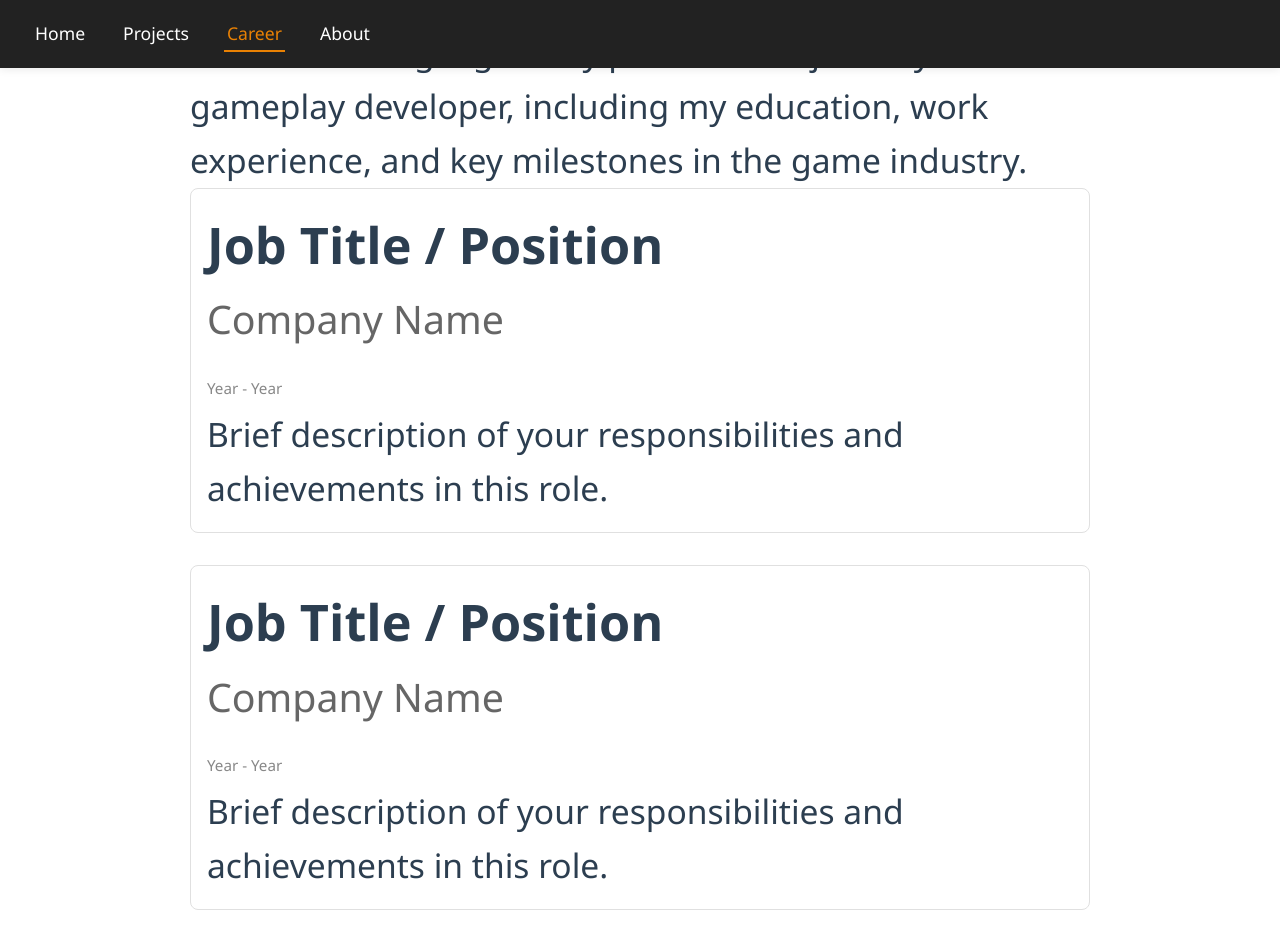
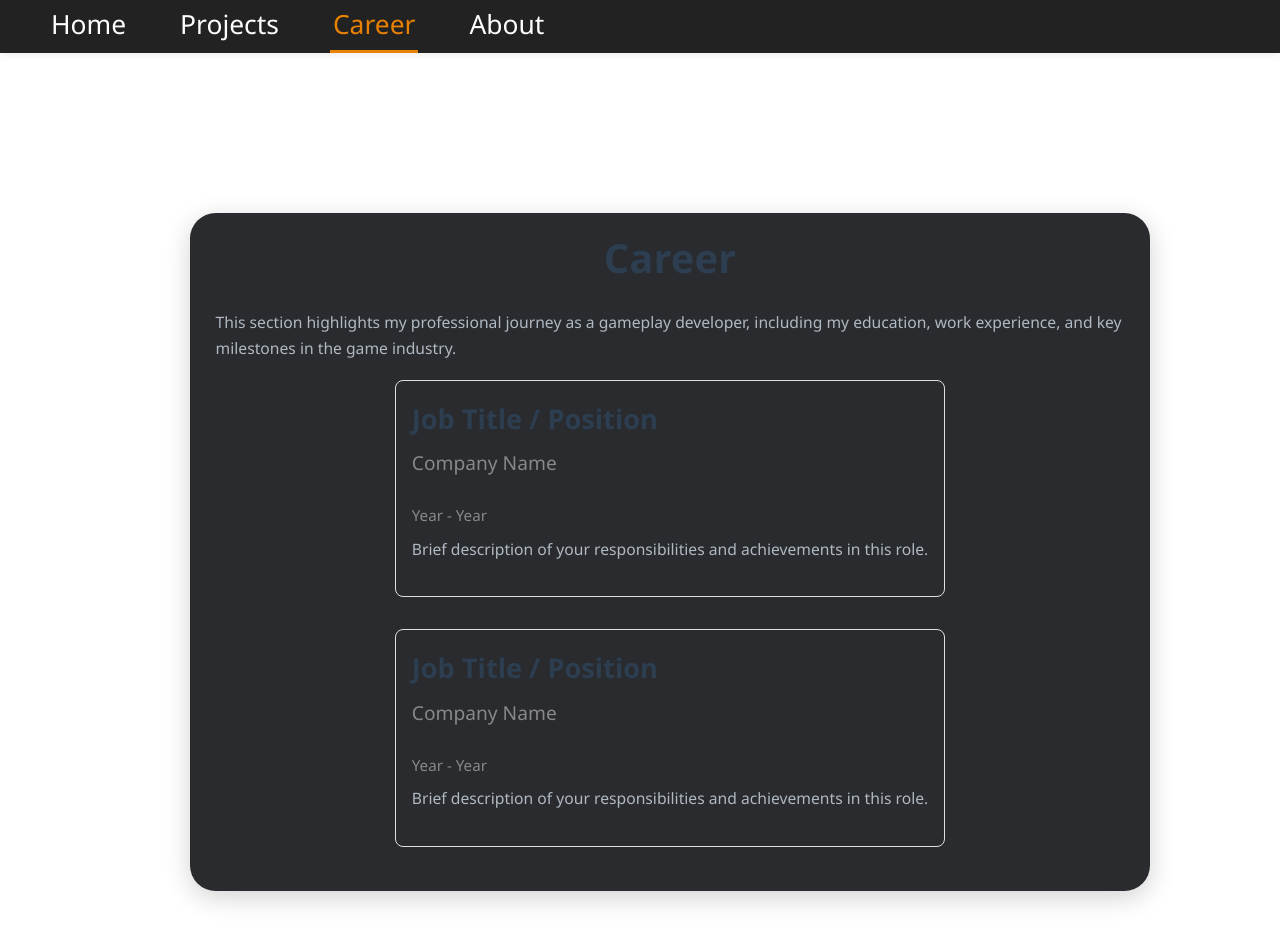
Before and after one commit to joseppi/josep-pi-portfolio, a Vue app: page /career in a window 1280 px wide. Shown: the top 948 px of the page. Built offline with nearby package versions, Linux system fonts and the light colour scheme.

Commit message:
moved all the styles from h1 h2 h3 and p to the base css file so everything gets shared there

```diff
--- a/src/App.vue
+++ b/src/App.vue
@@ -57,32 +57,38 @@ header {
   width: 100vw;
   z-index: 1000;
   display: flex;
-  gap: 2rem;
+  gap: 3rem;
   background: #222;
-  padding: 1rem 2rem;
+  height: var(--nav-height);
+  min-height: var(--nav-height);
+  padding: 0 3rem;
   box-shadow: 0 2px 8px rgba(0,0,0,0.08);
+  align-items: flex-end;
 }
+
 .nav-panel a {
   color: #fff;
   text-decoration: none;
   font-weight: 500;
-  font-size: 1.1rem;
+  font-size: 1.65rem;
   transition: color 0.2s, border-bottom 0.2s;
-  border-bottom: 2px solid transparent;
-  padding-bottom: 0.2rem;
+  border-bottom: 3px solid transparent;
+  padding-bottom: 0.3rem;
+
 }
 .nav-panel a.router-link-exact-active {
   color: rgba(255, 140, 0, 0.9);
-  border-bottom: 2px solid rgba(255, 140, 0, 0.9);
+  border-bottom: 3px solid rgba(255, 140, 0, 0.9);
 }
 .nav-panel a:hover {
   color: rgba(255, 140, 0, 0.9);
-  border-bottom: 2px solid rgba(255, 140, 0, 0.9);
+  border-bottom: 3px solid rgba(255, 140, 0, 0.9);
   background: rgba(255, 140, 0, 0.12); /* subtle orange background on hover */
 }
 
 main {
   max-width: 900px;
   margin: 0 auto;
+  padding-top: var(--nav-height);
 }
 </style>
--- a/src/assets/base.css
+++ b/src/assets/base.css
@@ -19,6 +19,7 @@
   --vt-c-text-light-2: rgba(60, 60, 60, 0.66);
   --vt-c-text-dark-1: var(--vt-c-white);
   --vt-c-text-dark-2: rgba(235, 235, 235, 0.64);
+  --nav-height: 3.3rem;
 }
 
 /* semantic color variables for this project */
@@ -61,9 +62,6 @@ body {
   margin: 0;
   padding: 0;
   min-height: 100vh;
-  min-width: 100vw;
-  width: 100vw;
-  height: 100vh;
   color: var(--color-text);
   background: var(--color-background);
   transition:
@@ -87,9 +85,27 @@ body {
   text-rendering: optimizeLegibility;
   -webkit-font-smoothing: antialiased;
   -moz-osx-font-smoothing: grayscale;
-  display: flex;
-  flex-direction: column;
-  flex: 1 1 auto;
-  align-items: stretch;
-  justify-content: stretch;
 }
+
+h1 {
+  font-size: 2.5rem;
+  font-weight: 700;
+  margin-bottom: 1.2rem;
+}
+h2 {
+  font-size: 1.7rem;
+  font-weight: 600;
+  margin: 0 0 0.5rem 0;
+}
+h3 {
+  font-size: 1.2rem;
+  font-weight: 500;
+  margin: 0 0 0.2rem 0;
+  color: #888;
+}
+p {
+  font-size: clamp(0.98rem, 1.2vw, 1.08rem);
+  color: #b0b8c1;
+  line-height: 1.7;
+  margin-bottom: 1.1rem;
+}
--- a/src/assets/main.css
+++ b/src/assets/main.css
@@ -2,12 +2,16 @@
 
 #app {
   max-width: 1280px;
-  margin: 3rem auto 0 auto;
+  margin: 0 auto;
   padding: 2rem;
   font-weight: normal;
   display: flex;
   align-items: stretch;
   /* Remove vertical centering */
+}
+
+main {
+  padding-top: clamp(2.5rem, 8vw, 5rem);
 }
 
 a,
--- a/src/views/AboutView.vue
+++ b/src/views/AboutView.vue
@@ -1,5 +1,5 @@
 <template>
-  <section>
+  <section class="view-section">
     <h1>About Me</h1>
     <p>
       I am a gameplay developer with a passion for creating engaging and memorable interactive experiences. My expertise spans game mechanics, systems design, and player-centric development. I am committed to continuous learning and contributing to the evolution of the gaming industry.
@@ -18,10 +18,6 @@
 </script>
 
 <style scoped>
-h1 {
-  font-size: 2.2rem;
-  margin-bottom: 1rem;
-}
 ul {
   margin-top: 1.5rem;
   padding-left: 1.2rem;
@@ -30,4 +26,26 @@ li {
   margin-bottom: 0.7rem;
   font-size: 1.1rem;
 }
+.view-section {
+  display: flex;
+  flex-direction: column;
+  align-items: center;
+  justify-content: flex-start;
+  width: 90vw;
+  max-width: 60rem;
+  min-width: 0;
+  margin: 0 auto;
+  padding: 1vw 2vw;
+  background: rgba(30, 32, 36, 0.95);
+  border-radius: 2vw;
+  box-shadow: 0 0.5vw 2vw 0 rgba(0,0,0,0.18);
+}
+@media (max-width: 700px) {
+  .view-section {
+    width: 98vw;
+    max-width: 100vw;
+    padding: 4vw 2vw 2vw 2vw;
+    border-radius: 4vw;
+  }
+}
 </style>
--- a/src/views/CareerView.vue
+++ b/src/views/CareerView.vue
@@ -1,5 +1,5 @@
 <template>
-  <section>
+  <section class="view-section">
     <h1>Career</h1>
     <p>This section highlights my professional journey as a gameplay developer, including my education, work experience, and key milestones in the game industry.</p>
     <ul class="career-list">
@@ -26,10 +26,6 @@
 </script>
 
 <style scoped>
-h1 {
-  font-size: 2.2rem;
-  margin-bottom: 1rem;
-}
 .career-list {
   list-style: none;
   padding: 0;
@@ -41,16 +37,30 @@ h1 {
   border-radius: 8px;
   background:--vt-c-text-dark-2;
 }
-.career-list h2 {
-  margin: 0 0 0.2rem 0;
-}
-.career-list h3 {
-  margin: 0 0 0.2rem 0;
-  font-weight: 400;
-  color: #666;
-}
 .career-list span {
   font-size: 0.95rem;
   color: #888;
 }
+.view-section {
+  display: flex;
+  flex-direction: column;
+  align-items: center;
+  justify-content: flex-start;
+  width: 90vw;
+  max-width: 60rem;
+  min-width: 0;
+  margin: 0 auto;
+  padding: 1vw 2vw;
+  background: rgba(30, 32, 36, 0.95);
+  border-radius: 2vw;
+  box-shadow: 0 0.5vw 2vw 0 rgba(0,0,0,0.18);
+}
+@media (max-width: 700px) {
+  .view-section {
+    width: 98vw;
+    max-width: 100vw;
+    padding: 4vw 2vw 2vw 2vw;
+    border-radius: 4vw;
+  }
+}
 </style>
--- a/src/views/HomeView.vue
+++ b/src/views/HomeView.vue
@@ -1,5 +1,5 @@
 <template>
-  <section class="home-section">
+  <section class="view-section">
     <h1 class="main-title">Hi, I'm Josep Pi</h1>
     <p class="intro">
       Programmer by day, musician by night!
@@ -24,7 +24,7 @@
 </script>
 
 <style scoped>
-.home-section {
+.view-section {
   display: flex;
   flex-direction: column;
   align-items: center;
@@ -103,7 +103,7 @@
   box-shadow: 0 0.4vw 1.6vw rgba(255,140,0,0.15);
 }
 @media (max-width: 700px) {
-  .home-section {
+  .view-section {
     width: 98vw;
     max-width: 100vw;
     padding: 4vw 2vw 2vw 2vw;
--- a/src/views/ProjectsView.vue
+++ b/src/views/ProjectsView.vue
@@ -1,5 +1,5 @@
 <template>
-  <section>
+  <section class="view-section">
     <h1>Projects</h1>
     <p>Here you will find a curated selection of my gameplay development projects, showcasing my skills in game design, programming, and creative problem-solving. Click on each project to learn more about my role, the technologies used, and the challenges overcome.</p>
     <ul class="project-list">
@@ -18,19 +18,40 @@
 </script>
 
 <style scoped>
-h1 {
-  font-size: 2.2rem;
-  margin-bottom: 1rem;
-}
 .project-list {
   list-style: none;
   padding: 0;
+  background: rgba(30, 32, 36, 0.95); /* match your dark card background */
 }
+
 .project-list li {
   margin-bottom: 2rem;
   padding: 1rem;
   border: 1px solid #e0e0e0;
   border-radius: 8px;
-  background: #fafafa;
+  background: var(--vt-c-black);
+}
+
+.view-section {
+  display: flex;
+  flex-direction: column;
+  align-items: center;
+  justify-content: flex-start;
+  width: 90vw;
+  max-width: 60rem;
+  min-width: 0;
+  margin: 0 auto;
+  padding: 1vw 2vw;
+  background: rgba(30, 32, 36, 0.95);
+  border-radius: 2vw;
+  box-shadow: 0 0.5vw 2vw 0 rgba(0,0,0,0.18);
+}
+@media (max-width: 700px) {
+  .view-section {
+    width: 98vw;
+    max-width: 100vw;
+    padding: 4vw 2vw 2vw 2vw;
+    border-radius: 4vw;
+  }
 }
 </style>
```
